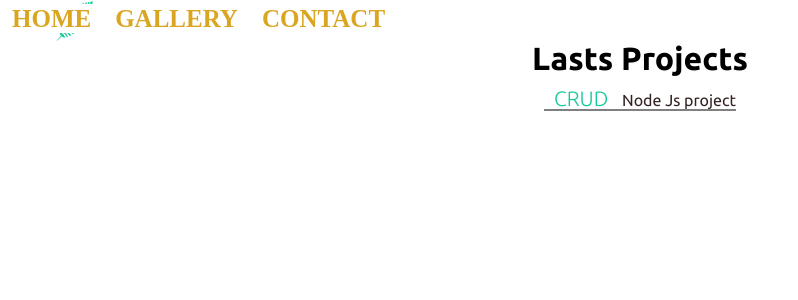
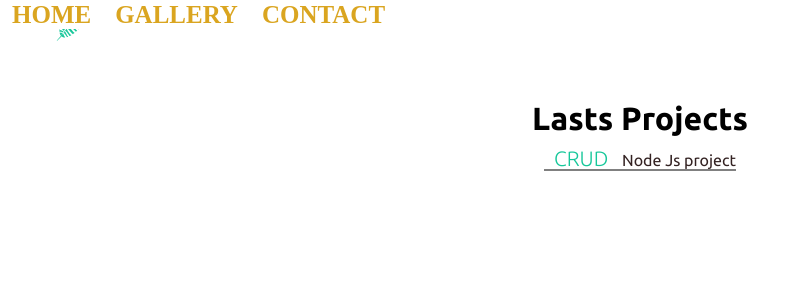
Before and after one commit to ElhadiRagabaat/ProfProject, a React (Create React App) app: page /tile in a window 1280 px wide. Shown: the top 300 px of the page, without its empty margins (0-798 px from the left). Built offline with nearby package versions, Linux system fonts and the light colour scheme.

Commit message:
initialcommit

```diff
--- a/src/components/Button.js
+++ b/src/components/Button.js
@@ -17,11 +17,11 @@ export default function Button(props) {
     //     letterSpacing:'1px'
 
     // }}>{props.lable}</a>
-<div className="container text-center align-center">
-            <h1 className="mtb-10">Lasts Projects</h1>
+<div className="container text-center align-center mtb-10">
+            <h1 className="mtb-10" style={{marginTop:"70px"}}>Lasts Projects</h1>
             <a href="https://alhdiapp.herokuapp.com/" target="_blank" style={{borderBottom:"2px solid grey"}}>
 
-                <span className="mrl-10  primaryColor"> CRUD</span> Node Js project</a>
+                <span className="mrl-10  primaryColor mtb-10"> CRUD</span> Node Js project</a>
 
         </div>
 
--- a/src/components/Header/style.css
+++ b/src/components/Header/style.css
@@ -16,10 +16,10 @@
 .headerMenus{
     position: fixed;
     top: 0;
-    z-index: 200;
+    z-index: 6;
     background-color: #fff;
     overflow: hidden;
-    margin-top: 4px;
+
     box-shadow:"#6dba6d 0px 0px 10px 0px"
 }
 
```
